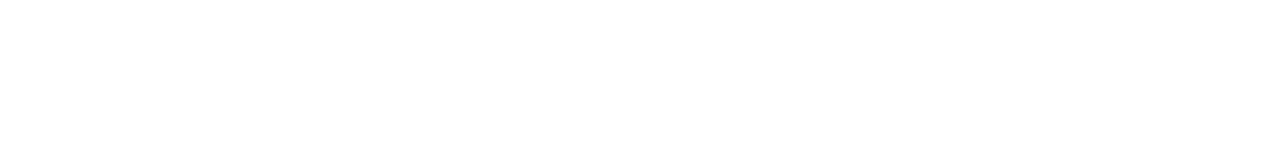
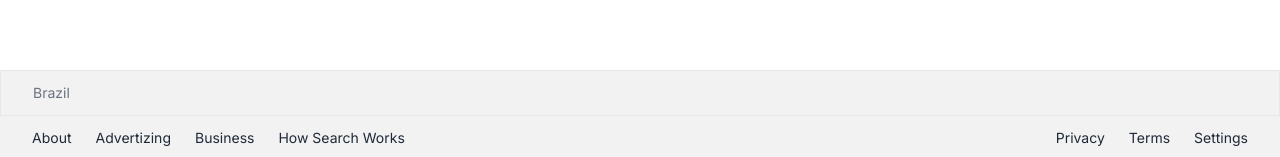
Before and after one commit to Raphael-Soares/google, a Next.js app: page / in a window 1280 px wide. Shown: the part 640-797 px from the top of the page. Built offline with nearby package versions, Linux system fonts and the light colour scheme.

Commit message:
create footer components

```diff
--- a/src/app/globals.css
+++ b/src/app/globals.css
@@ -6,4 +6,7 @@
     .btn {
         @apply bg-[#f8f9fa] rounded-md text-sm text-gray-800 hover:ring-1 hover:ring-gray-200 focus:outline-none active:ring-gray-300 hover:shadow-md w-36 h-10 transition-shadow;
     }
+    .link {
+        @apply text-sm text-gray-800 hover:underline cursor-pointer;
+    }
 }
--- a/src/app/layout.jsx
+++ b/src/app/layout.jsx
@@ -1,3 +1,4 @@
+import Footer from "@/components/Footer";
 import "./globals.css";
 import { Inter } from "next/font/google";
 
@@ -11,7 +12,10 @@
 export default function RootLayout({ children }) {
     return (
         <html lang="en">
-            <body className={inter.className}>{children}</body>
+            <body className={inter.className}>
+                {children}
+                <Footer />
+            </body>
         </html>
     );
 }
--- /dev/null
+++ b/src/components/Footer.jsx
@@ -0,0 +1,22 @@
+import React from "react";
+
+export default function Footer() {
+    return (
+        <footer className="absolute bottom-0 text-sm text-gray-500 bg-[#f2f2f2] w-full ">
+            <div className="border px-8 py-3">Brazil</div>
+            <div className="flex flex-col sm:flex-row justify-between items-center px-8 py-3 space-y-7 sm:space-y-0">
+                <ul className="flex items-center space-x-6 ">
+                    <li className="link">About</li>
+                    <li className="link">Advertizing</li>
+                    <li className="link">Business</li>
+                    <li className="link">How Search Works</li>
+                </ul>
+                <ul className="flex items-center space-x-6 ">
+                    <li className="link">Privacy</li>
+                    <li className="link">Terms</li>
+                    <li className="link">Settings</li>
+                </ul>
+            </div>
+        </footer>
+    );
+}
```
